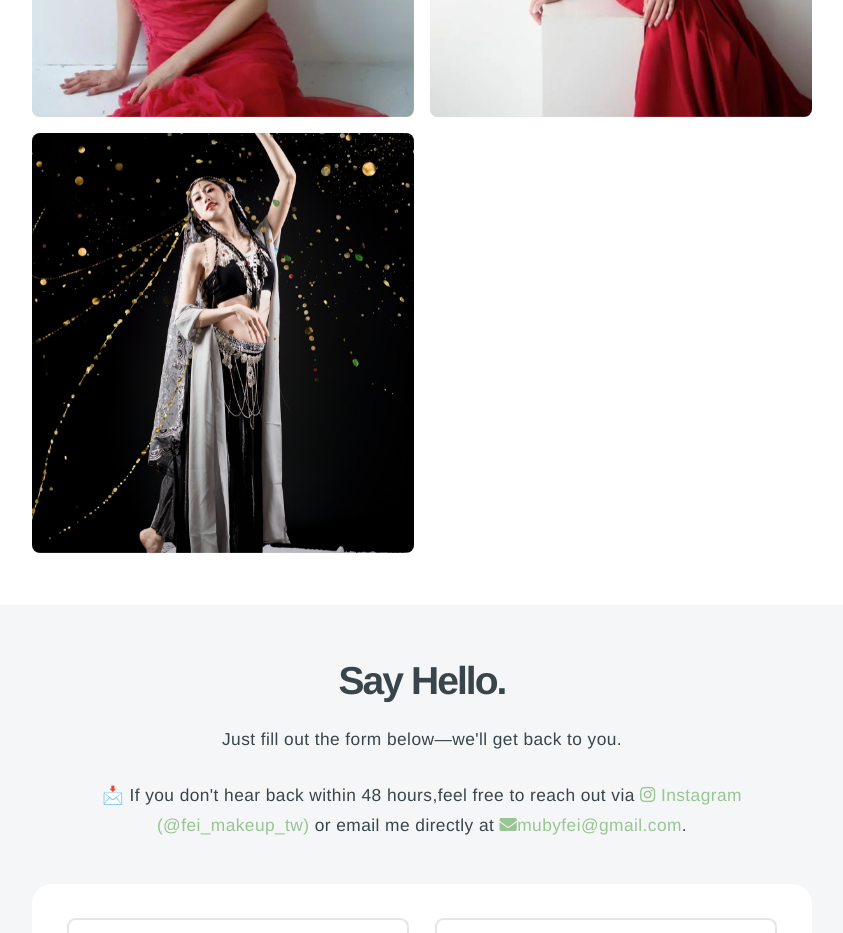
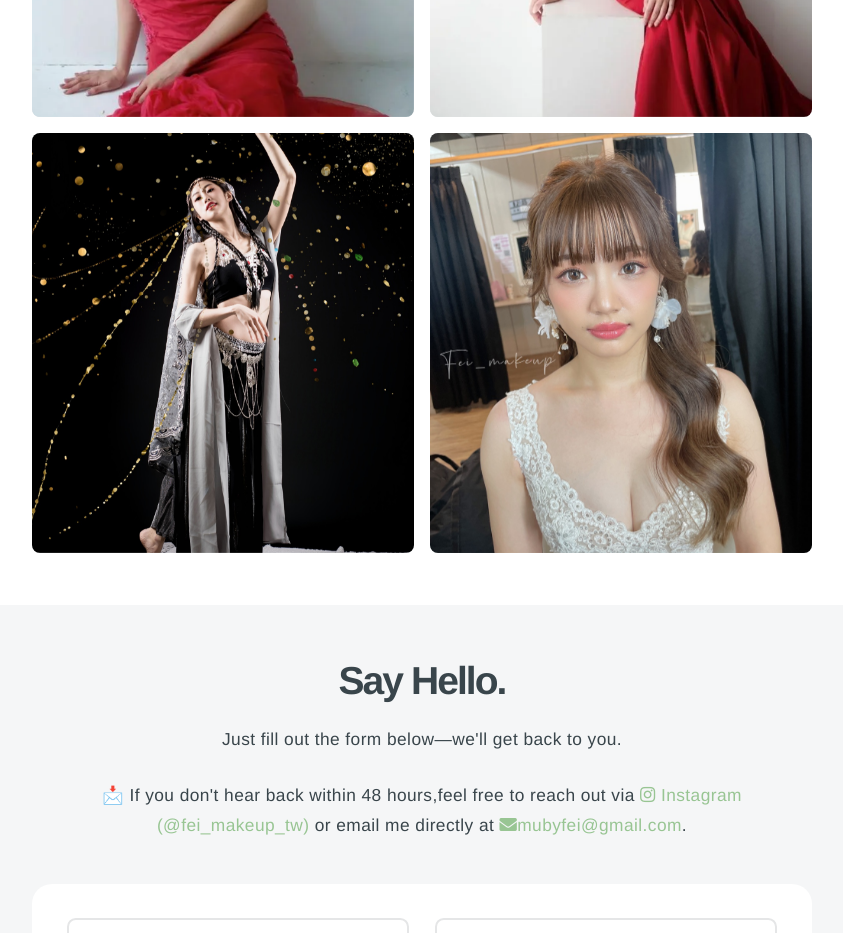
Before and after one commit to YaHueiLin/feimakeup, a plain HTML site: page index.html in a window 1280 px wide. Shown: the part 5120-6053 px from the top of the page, without its empty margins (218-1061 px from the left). Drawn offline with Linux system fonts and the light colour scheme.

Commit message:
Update index.html and add new images

```diff
--- a/index.html
+++ b/index.html
@@ -448,6 +448,7 @@
 						<a class="gallery-img image fit" href="images/fulls/11.webp" title="Bridal look 11"><img src="images/thumbs/11.webp" alt="Bridal makeup style 11" loading="lazy" decoding="async"></a>
 						<a class="gallery-img image fit" href="images/fulls/12.webp" title="Bridal look 12"><img src="images/thumbs/12.webp" alt="Bridal makeup style 12" loading="lazy" decoding="async"></a>
 						<a class="gallery-img image fit" href="images/fulls/13.jpg" title="Bridal look 12"><img src="images/thumbs/13.jpg" alt="Bridal makeup style 13" loading="lazy" decoding="async"></a>
+						<a class="gallery-img image fit" href="images/fulls/14.jpg" title="Bridal look 12"><img src="images/thumbs/14.jpg" alt="Bridal makeup style 14" loading="lazy" decoding="async"></a>
 					</div>
 				</div>
 			</section>
```
Also changed, not shown: images/thumbs/14.jpg (added), 1 other file.
